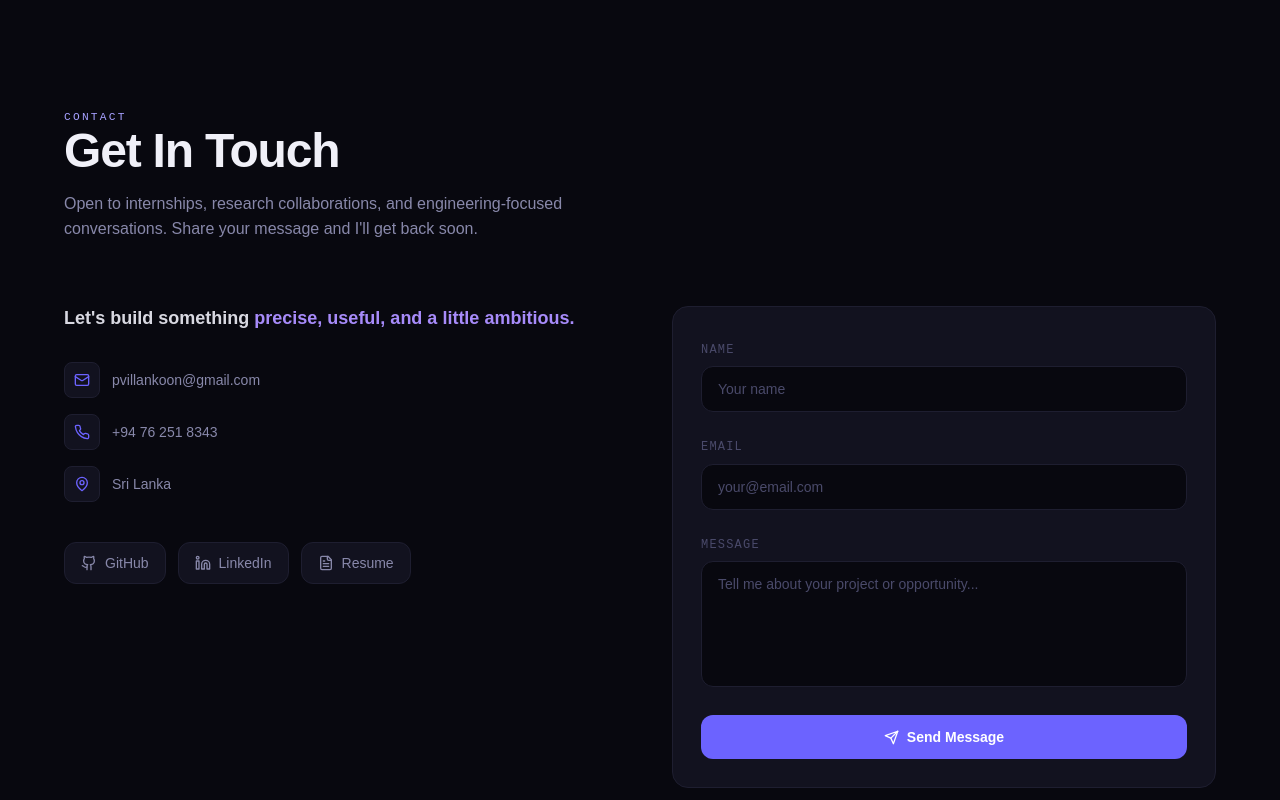
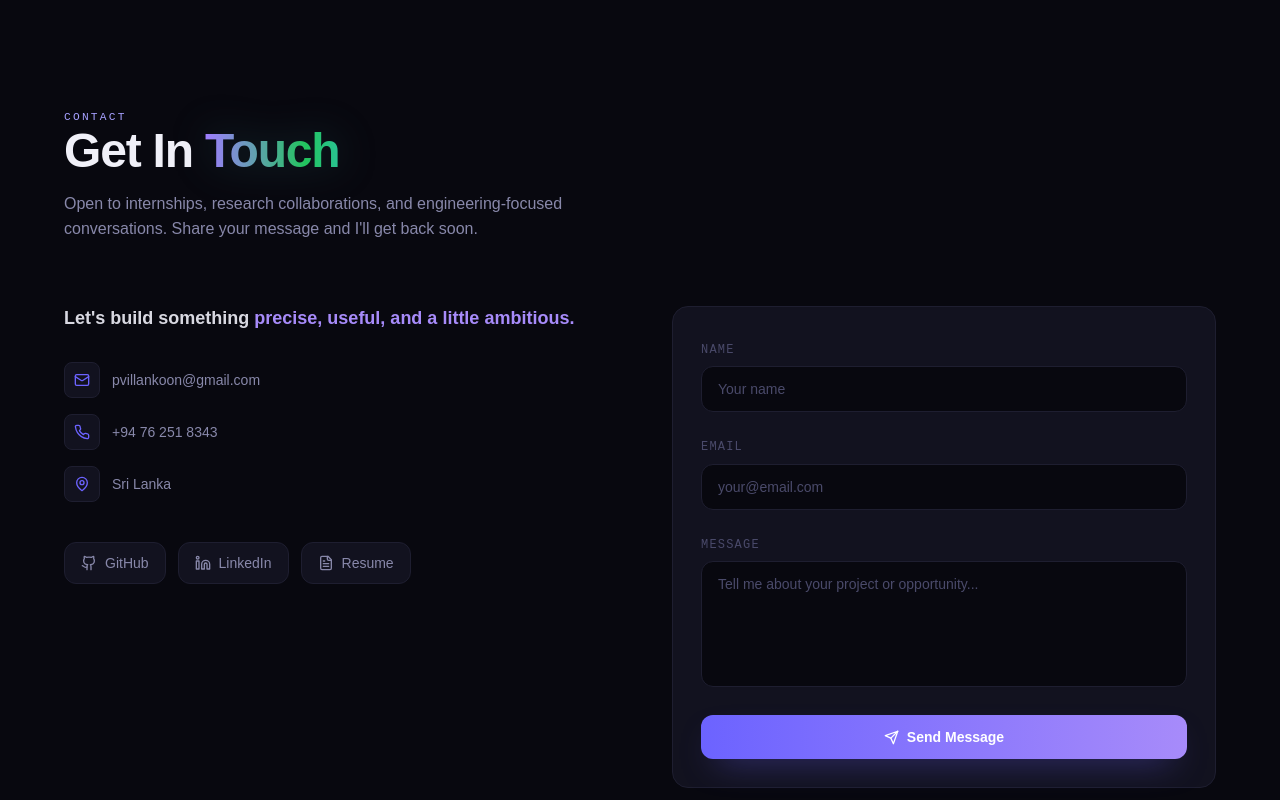
Before and after one commit to PabasaraIlankoon/portfolio, a Next.js app: page / in a window 1280 px wide. Shown: the part 5500-6300 px from the top of the page. Built offline with nearby package versions, Linux system fonts and the light colour scheme.

Commit message:
Update Contact.tsx

```diff
--- a/components/sections/Contact.tsx
+++ b/components/sections/Contact.tsx
@@ -28,7 +28,7 @@ export default function Contact() {
       <div className="max-w-6xl mx-auto">
         <div className="section-label mb-0">Contact</div>
         <h2 className="text-4xl md:text-5xl font-bold tracking-tight mb-4">
-          Get In Touch
+          Get In <span className="gradient-text-animated heading-glow-pulse">Touch</span>
         </h2>
         <p className="text-muted max-w-xl mb-16">
           Open to internships, research collaborations, and engineering-focused conversations.
@@ -45,13 +45,13 @@ export default function Contact() {
 
             <div className="space-y-4 mb-10">
               <a href={`mailto:${personalInfo.email}`} className="flex items-center gap-3 text-muted hover:text-text transition-colors group">
-                <div className="w-9 h-9 rounded-lg bg-card border border-border flex items-center justify-center group-hover:border-accent/40 transition-colors">
+                <div className="w-9 h-9 rounded-lg bg-card border border-border flex items-center justify-center group-hover:border-accent/40 group-hover:bg-accent/5 transition-all">
                   <Mail size={16} className="text-accent" />
                 </div>
                 <span className="text-sm">{personalInfo.email}</span>
               </a>
               <a href={`tel:${personalInfo.phone}`} className="flex items-center gap-3 text-muted hover:text-text transition-colors group">
-                <div className="w-9 h-9 rounded-lg bg-card border border-border flex items-center justify-center group-hover:border-accent/40 transition-colors">
+                <div className="w-9 h-9 rounded-lg bg-card border border-border flex items-center justify-center group-hover:border-accent/40 group-hover:bg-accent/5 transition-all">
                   <Phone size={16} className="text-accent" />
                 </div>
                 <span className="text-sm">{personalInfo.phone}</span>
@@ -76,7 +76,7 @@ export default function Contact() {
                   href={s.href}
                   target="_blank"
                   rel="noopener noreferrer"
-                  className="flex items-center gap-2 px-4 py-2.5 bg-card border border-border rounded-xl text-muted hover:border-accent/40 hover:text-accent-light transition-all text-sm"
+                  className="flex items-center gap-2 px-4 py-2.5 bg-card border border-border rounded-xl text-muted hover:border-accent/40 hover:text-accent-light hover:-translate-y-0.5 transition-all text-sm"
                 >
                   {s.icon}
                   {s.label}
@@ -97,7 +97,7 @@ export default function Contact() {
                 placeholder="Your name"
                 value={form.name}
                 onChange={(e) => setForm({ ...form, name: e.target.value })}
-                className="w-full bg-bg border border-border rounded-xl px-4 py-3 text-text text-sm placeholder:text-subtle focus:outline-none focus:border-accent transition-colors"
+                className="input-glow w-full bg-bg border border-border rounded-xl px-4 py-3 text-text text-sm placeholder:text-subtle focus:outline-none focus:border-accent transition-colors"
                 required
               />
             </div>
@@ -108,7 +108,7 @@ export default function Contact() {
                 placeholder="your@email.com"
                 value={form.email}
                 onChange={(e) => setForm({ ...form, email: e.target.value })}
-                className="w-full bg-bg border border-border rounded-xl px-4 py-3 text-text text-sm placeholder:text-subtle focus:outline-none focus:border-accent transition-colors"
+                className="input-glow w-full bg-bg border border-border rounded-xl px-4 py-3 text-text text-sm placeholder:text-subtle focus:outline-none focus:border-accent transition-colors"
                 required
               />
             </div>
@@ -119,13 +119,13 @@ export default function Contact() {
                 placeholder="Tell me about your project or opportunity..."
                 value={form.message}
                 onChange={(e) => setForm({ ...form, message: e.target.value })}
-                className="w-full bg-bg border border-border rounded-xl px-4 py-3 text-text text-sm placeholder:text-subtle focus:outline-none focus:border-accent transition-colors resize-none"
+                className="input-glow w-full bg-bg border border-border rounded-xl px-4 py-3 text-text text-sm placeholder:text-subtle focus:outline-none focus:border-accent transition-colors resize-none"
                 required
               />
             </div>
             <button
               type="submit"
-              className="w-full flex items-center justify-center gap-2 bg-accent hover:bg-accent-light text-white font-semibold py-3 rounded-xl transition-all duration-200 text-sm hover:-translate-y-0.5"
+              className="w-full flex items-center justify-center gap-2 bg-gradient-to-r from-accent via-accent-light to-accent-green bg-[length:200%_auto] hover:bg-right text-white font-semibold py-3 rounded-xl transition-all duration-500 text-sm hover:-translate-y-0.5 shadow-[0_14px_34px_-16px_rgba(108,99,255,0.7)]"
             >
               <Send size={15} />
               Send Message
```
